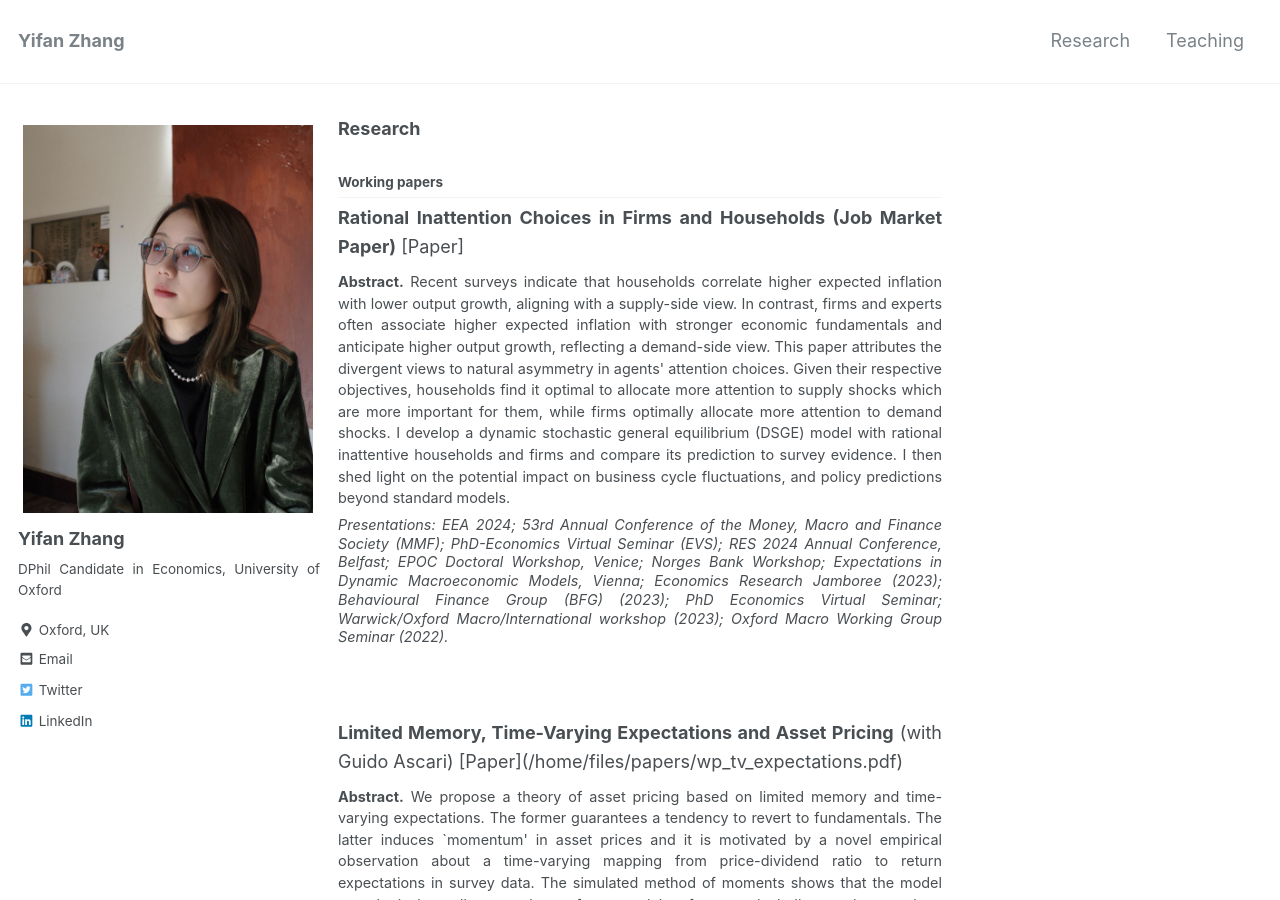
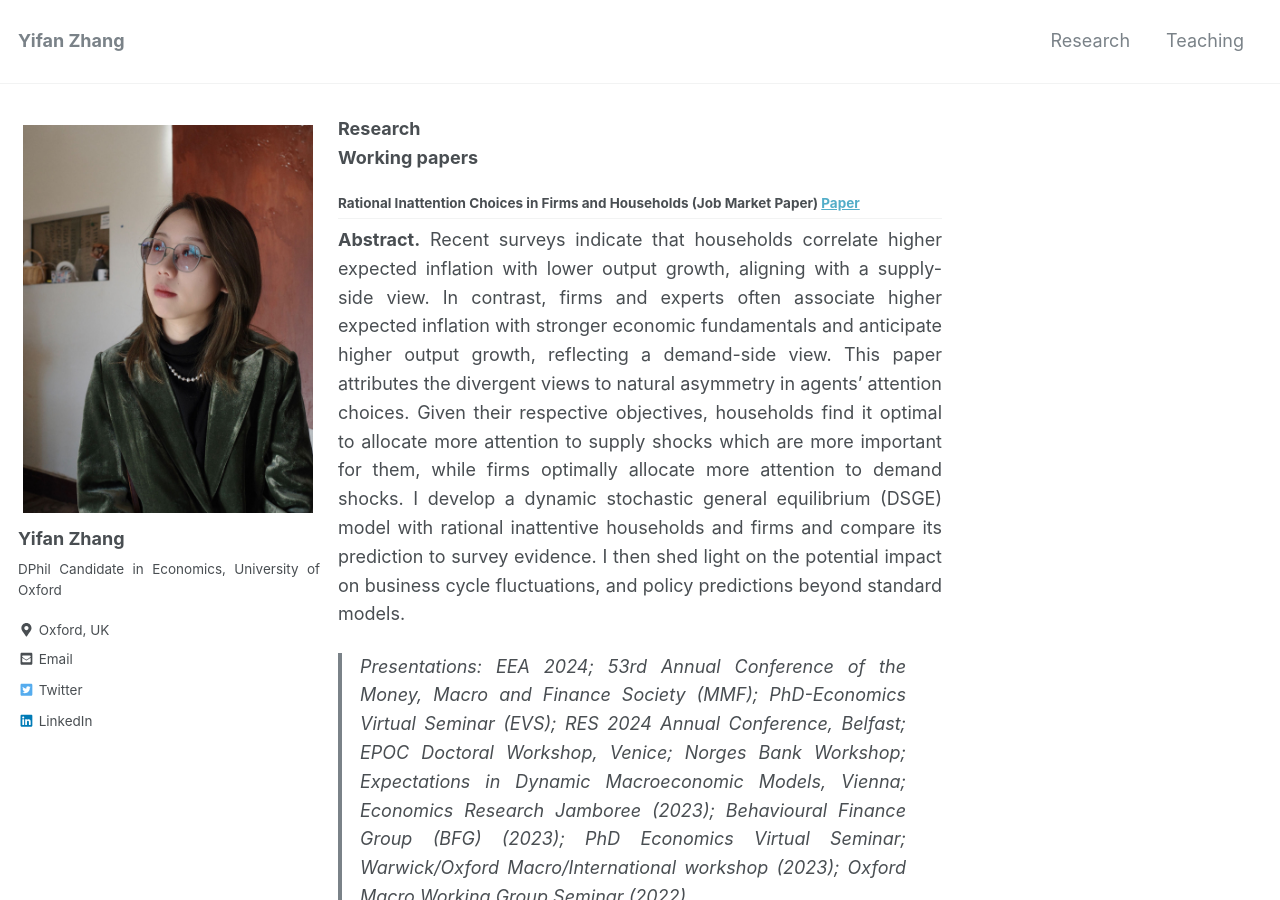
Before and after one commit to yifan-zhang-in/yifan-zhang-in.github.io, a Jekyll site: the page built from _pages/2_research.md, in a window 1280 px wide and 900 px high. Built offline with Jekyll 4.4.1, drawn with Linux system fonts in a browser that asks for light colours; nearby versions of some CDN libraries; some of the changed text lies outside the part shown.

Commit message:
Update 2_research.md

```diff
--- a/_pages/2_research.md
+++ b/_pages/2_research.md
@@ -2,7 +2,13 @@
 title: Research
 permalink: /research/
 ---
-## Working papers
+# Working papers
+
+## **Rational Inattention Choices in Firms and Households (Job Market Paper)** [Paper](/home/files/papers/)
+
+**Abstract.** Recent surveys indicate that households correlate higher expected inflation with lower output growth, aligning with a supply-side view. In contrast, firms and experts often associate higher expected inflation with stronger economic fundamentals and anticipate higher output growth, reflecting a demand-side view. This paper attributes the divergent views to natural asymmetry in agents' attention choices. Given their respective objectives, households find it optimal to allocate more attention to supply shocks which are more important for them, while firms optimally allocate more attention to demand shocks. I develop a dynamic stochastic general equilibrium (DSGE) model with rational inattentive households and firms and compare its prediction to survey evidence. I then shed light on the potential impact on business cycle fluctuations, and policy predictions beyond standard models.
+
+>Presentations: EEA 2024; 53rd Annual Conference of the Money, Macro and Finance Society (MMF); PhD-Economics Virtual Seminar (EVS); RES 2024 Annual Conference, Belfast; EPOC Doctoral Workshop, Venice; Norges Bank Workshop; Expectations in Dynamic Macroeconomic Models, Vienna; Economics Research Jamboree (2023); Behavioural Finance Group (BFG) (2023); PhD Economics Virtual Seminar; Warwick/Oxford Macro/International workshop (2023); Oxford Macro Working Group Seminar (2022).
 
 <p style="margin-bottom: 0.5em; font-size: 1em;"><strong>Rational Inattention Choices in Firms and Households (Job Market Paper)</strong> [Paper]</p>
 
```
